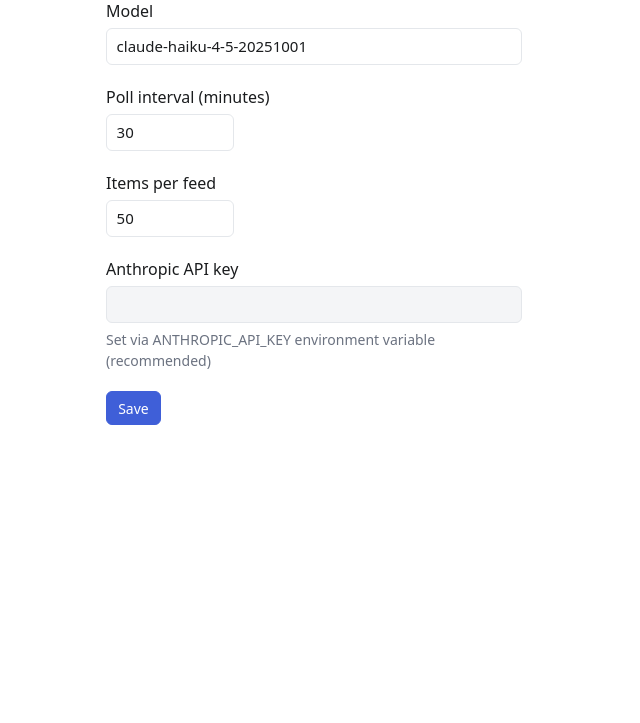
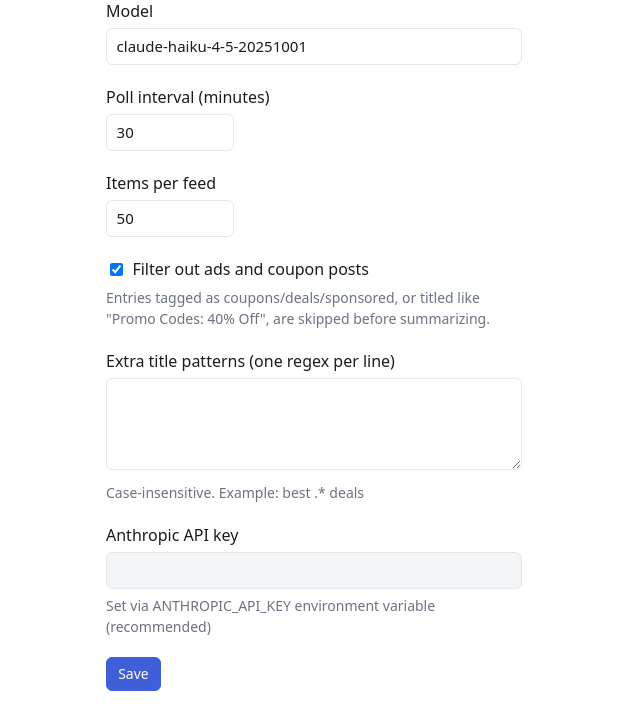
Before and after one commit to janw76/pintxos, a FastAPI app: page /settings in a window 1280 px wide. Shown: the part 131-854 px from the top of the page, without its empty margins (0-640 px from the left). Before the commit the page ends 556 px from the top, so only its background shows below. Run offline with FastAPI, Linux system fonts and the light colour scheme; data that the repository does not hold is empty.

Commit message:
Settings page: ad filter toggle and extra title patterns (pintxos-1pq.4)
Adds a checkbox to enable or disable the ad filter and a textarea for
extra title regexes, validated before anything is saved. Both controls are
disabled with a note when the corresponding environment variable is set.
Shared config.is_truthy helper keeps the poller and the UI in agreement.

Co-Authored-By: Claude Fable 5.1 <noreply@anthropic.com>
(cherry picked from commit ca30b8a7091bad6bb8cc7c03db28582cd99d1c26)
(cherry picked from commit f2edbfdd5c8567b9f3b17e5158dca4f5161ae42d)

```diff
--- a/pintxos/app.py
+++ b/pintxos/app.py
@@ -13,7 +13,8 @@ from fastapi import FastAPI, Form, HTTPException, Request, Response
 from fastapi.responses import RedirectResponse
 from fastapi.templating import Jinja2Templates
 
-from pintxos.config import get_setting
+from pintxos import adfilter
+from pintxos.config import get_setting, is_truthy
 from pintxos.db import db, init_db, now
 from pintxos.feed_out import render_rss
 from pintxos.poll import _status as poll_status
@@ -153,9 +154,14 @@ def settings_page(request: Request) -> Response:
         model = get_setting("PINTXOS_MODEL", conn)
         poll_minutes = get_setting("PINTXOS_POLL_MINUTES", conn)
         items_per_feed = get_setting("PINTXOS_ITEMS_PER_FEED", conn)
+        filter_ads = get_setting("PINTXOS_FILTER_ADS", conn)
+        ad_title_patterns = get_setting("PINTXOS_AD_TITLE_PATTERNS", conn) or ""
         row = conn.execute("SELECT value FROM settings WHERE key = ?", ("ANTHROPIC_API_KEY",)).fetchone()
     env_key_set = bool(os.environ.get("ANTHROPIC_API_KEY"))
     key_last4 = row["value"][-4:] if row and row["value"] else None
+    filter_ads_on = is_truthy(filter_ads)
+    filter_ads_env = "PINTXOS_FILTER_ADS" in os.environ
+    patterns_env = "PINTXOS_AD_TITLE_PATTERNS" in os.environ
     return templates.TemplateResponse(
         request,
         "settings.html",
@@ -165,6 +171,10 @@ def settings_page(request: Request) -> Response:
             "items_per_feed": items_per_feed,
             "env_key_set": env_key_set,
             "key_last4": key_last4,
+            "filter_ads_on": filter_ads_on,
+            "filter_ads_env": filter_ads_env,
+            "ad_title_patterns": ad_title_patterns,
+            "patterns_env": patterns_env,
         },
     )
 
@@ -175,6 +185,8 @@ def save_settings(
     poll_minutes: str = Form(...),
     items_per_feed: str = Form(...),
     api_key: str = Form(""),
+    filter_ads: str = Form(""),
+    ad_title_patterns: str = Form(""),
 ) -> Response:
     try:
         poll_minutes_i = int(poll_minutes)
@@ -185,6 +197,12 @@ def save_settings(
         return _redirect("/settings", err="Poll interval must be between 1 and 1440 minutes")
     if not (1 <= items_per_feed_i <= 500):
         return _redirect("/settings", err="Items per feed must be between 1 and 500")
+
+    patterns = "\n".join(line.rstrip() for line in ad_title_patterns.splitlines()).strip("\n")
+    try:
+        adfilter.compile_patterns(patterns)
+    except ValueError as e:
+        return _redirect("/settings", err=f"Invalid pattern: {e}")
 
     with db() as conn:
         conn.execute(
@@ -204,6 +222,19 @@ def save_settings(
                 "INSERT OR REPLACE INTO settings(key, value) VALUES (?, ?)",
                 ("ANTHROPIC_API_KEY", api_key),
             )
+        # Disabled checkboxes/textareas aren't submitted by browsers, so when the
+        # corresponding env var is set, the field is env-pinned: ignore it entirely.
+        if "PINTXOS_FILTER_ADS" not in os.environ:
+            filter_value = "1" if filter_ads == "1" else "0"
+            conn.execute(
+                "INSERT OR REPLACE INTO settings(key, value) VALUES (?, ?)",
+                ("PINTXOS_FILTER_ADS", filter_value),
+            )
+        if "PINTXOS_AD_TITLE_PATTERNS" not in os.environ:
+            conn.execute(
+                "INSERT OR REPLACE INTO settings(key, value) VALUES (?, ?)",
+                ("PINTXOS_AD_TITLE_PATTERNS", patterns),
+            )
 
     if os.environ.get("PINTXOS_NO_SCHEDULER") != "1":
         reschedule(poll_minutes_i)
--- a/pintxos/config.py
+++ b/pintxos/config.py
@@ -16,6 +16,11 @@ DEFAULTS: dict[str, str | None] = {
     "PINTXOS_FILTER_ADS": "1",
     "PINTXOS_AD_TITLE_PATTERNS": "",
 }
+
+
+def is_truthy(value: str | None) -> bool:
+    """True if `value` looks like an enabled boolean flag ("1", "true", "yes", "on")."""
+    return (value or "").strip().lower() in {"1", "true", "yes", "on"}
 
 
 def get_setting(key: str, conn=None) -> str | None:
--- a/pintxos/poll.py
+++ b/pintxos/poll.py
@@ -14,7 +14,7 @@ from apscheduler.executors.pool import ThreadPoolExecutor
 from apscheduler.schedulers.background import BackgroundScheduler
 
 from pintxos import adfilter
-from pintxos.config import get_setting
+from pintxos.config import get_setting, is_truthy
 from pintxos.db import db, now
 from pintxos.summarize import MissingApiKey, SummarizeError, summarize
 
@@ -84,7 +84,7 @@ def _entry_sort_key(entry):
 
 
 def _filter_ads_enabled(conn) -> bool:
-    return get_setting("PINTXOS_FILTER_ADS", conn).lower() in {"1", "true", "yes", "on"}
+    return is_truthy(get_setting("PINTXOS_FILTER_ADS", conn))
 
 
 def _extra_ad_patterns(conn) -> list[re.Pattern]:
--- a/pintxos/templates/base.html
+++ b/pintxos/templates/base.html
@@ -55,7 +55,7 @@
     .add-form { display: flex; gap: 0.5rem; margin-bottom: 1.5rem; }
     .add-form input { flex: 1; min-width: 0; }
 
-    input[type=url], input[type=text], input[type=number], input[type=password] {
+    input[type=url], input[type=text], input[type=number], input[type=password], textarea {
       font: inherit;
       font-size: 0.9375rem;
       color: var(--text);
@@ -64,13 +64,14 @@
       border: 1px solid var(--border);
       border-radius: 6px;
     }
-    input:focus {
+    input:focus, textarea:focus {
       outline: none;
       border-color: var(--accent);
       box-shadow: 0 0 0 3px rgba(76, 110, 245, 0.15);
     }
-    input:disabled { background: #f4f5f7; color: var(--text-muted); }
+    input:disabled, textarea:disabled { background: #f4f5f7; color: var(--text-muted); }
     ::placeholder { color: #9aa1ab; }
+    .mono { font-family: ui-monospace, SFMono-Regular, Menlo, Consolas, monospace; font-size: 0.8125rem; }
 
     button {
       font: inherit;
@@ -122,9 +123,11 @@
 
     .field { max-width: 26rem; margin-bottom: 1.25rem; }
     .field label { display: block; font-weight: 500; margin-bottom: 0.3rem; }
-    .field input { width: 100%; }
+    .field input, .field textarea { width: 100%; }
     .field .muted { margin-top: 0.35rem; }
     .field-narrow input { max-width: 8rem; }
+    .field-checkbox label { display: flex; align-items: center; gap: 0.4rem; font-weight: 400; }
+    .field-checkbox input[type=checkbox] { width: auto; }
   </style>
 </head>
 <body>
--- a/pintxos/templates/settings.html
+++ b/pintxos/templates/settings.html
@@ -15,6 +15,17 @@
     <label for="items_per_feed">Items per feed</label>
     <input type="number" id="items_per_feed" name="items_per_feed" min="1" max="500" value="{{ items_per_feed }}">
   </div>
+  <div class="field field-checkbox">
+    <label><input type="checkbox" name="filter_ads" value="1" {% if filter_ads_on %}checked{% endif %} {% if filter_ads_env %}disabled{% endif %}> Filter out ads and coupon posts</label>
+    <div class="muted">Entries tagged as coupons/deals/sponsored, or titled like "Promo Codes: 40% Off", are skipped before summarizing.</div>
+    {% if filter_ads_env %}<div class="muted">Set by PINTXOS_FILTER_ADS in the environment.</div>{% endif %}
+  </div>
+  <div class="field">
+    <label for="ad_title_patterns">Extra title patterns (one regex per line)</label>
+    <textarea id="ad_title_patterns" name="ad_title_patterns" rows="4" class="mono" {% if patterns_env %}disabled{% endif %}>{{ ad_title_patterns }}</textarea>
+    <div class="muted">Case-insensitive. Example: best .* deals</div>
+    {% if patterns_env %}<div class="muted">Set by PINTXOS_AD_TITLE_PATTERNS in the environment.</div>{% endif %}
+  </div>
   <div class="field">
     <label for="api_key">Anthropic API key</label>
     {% if env_key_set %}
```
Also changed, not shown: tests/test_ui.py (+125 -0 lines), README.md.
